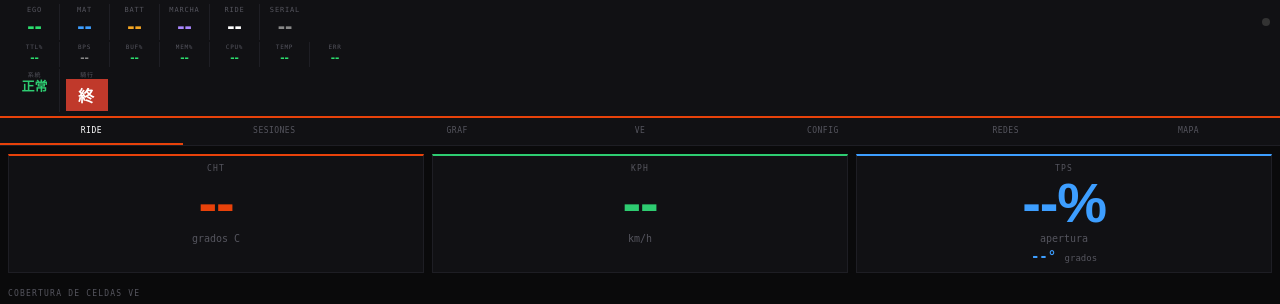
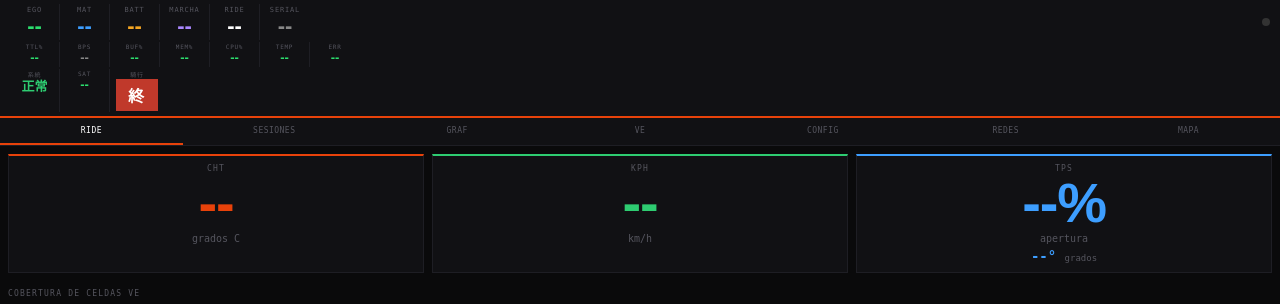
Before and after one commit to pacdavid1/buell-xb12x-logger, a Python web app: template web/templates/index.html in a window 1280 px wide. Shown: the top 304 px of the page. Run offline with Jinja, Linux system fonts and the light colour scheme; the template is opened without the code that fills it, so the values that code supplies are empty; some libraries are stand-ins or nearby versions.

Commit message:
fix: GPS satellites visibles sin ECU — sysmon inyecta fix en ecu_live, endpoint /gps_fix, delay CFG-RATE

```diff
--- a/gps/reader.py
+++ b/gps/reader.py
@@ -100,6 +100,7 @@ class GPSReader:
                             if nak in buf: return False
                         return None  # timeout
                     # CFG-RATE: 200ms = 5Hz, navRate=1, timeRef=GPS
+                    _time.sleep(1.0)
                     ser.reset_input_buffer()
                     ser.write(_ubx(0x06, 0x08, bytes([0xC8,0x00,0x01,0x00,0x01,0x00])))
                     ack = _wait_ack(ser, 0x06, 0x08, timeout=2.0)
--- a/main.py
+++ b/main.py
@@ -119,6 +119,10 @@ class BuellLogger:
                     self.gps.start()
                 except Exception as e:
                     self.logger.warning(f"GPS restart failed: {e}")
+            fix = self.gps.get_fix()
+            live = self.web.ecu_live or {}
+            live.update(fix.as_dict())
+            self.web.ecu_live = live
             time.sleep(2.0)
 
     def _ecu_loop(self):
--- a/web/templates/index.html
+++ b/web/templates/index.html
@@ -238,6 +238,7 @@ table.veg td:active{filter:brightness(1.6)}
   <div class="hdr-row">
     <div class="hdr-comms">
       <div class="hs-sm"><div class="hs-label">系統</div><div class="hs-val" id="freezeIndicator" style="color:#2ecc71">正常</div></div>
+      <div class="hs-sm"><div class="hs-label">SAT</div><div class="hs-val gn" id="hSat">--</div></div>
       <div class="hs-sm" id="btnCloseRideWrap" style="padding:1px 6px">
         <div class="hs-label">騎行</div>
         <button id="btnCloseRide" onclick="closeRide()"
@@ -789,6 +790,13 @@ function updateHeader(d) {
     const tp = ss.cpu_temp || 0;
     tempEl.textContent = tp.toFixed(1)+'°';
     tempEl.className = 'hs-val ' + (tp > 75 ? 'ac' : tp > 60 ? 'yw' : 'gn');
+  }
+  const satEl = document.getElementById('hSat');
+  if(satEl){
+    const sat = lv.gps_satellites != null ? lv.gps_satellites : 0;
+    const fix = lv.gps_valid === true || lv.gps_valid === 'True';
+    satEl.textContent = sat;
+    satEl.className = 'hs-val ' + (fix ? 'gn' : sat > 0 ? 'yw' : 'ac');
   }
   const serialEl = document.getElementById('hSerial');
   if(serialEl) serialEl.textContent = d.bike_serial ? '#'+d.bike_serial : '--';
```
Also changed, not shown: ARCHITECTURE.md (+1 -1 lines).
